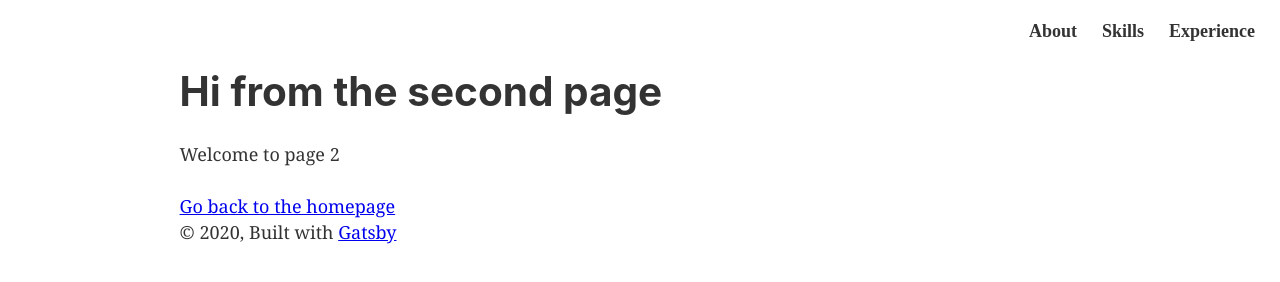
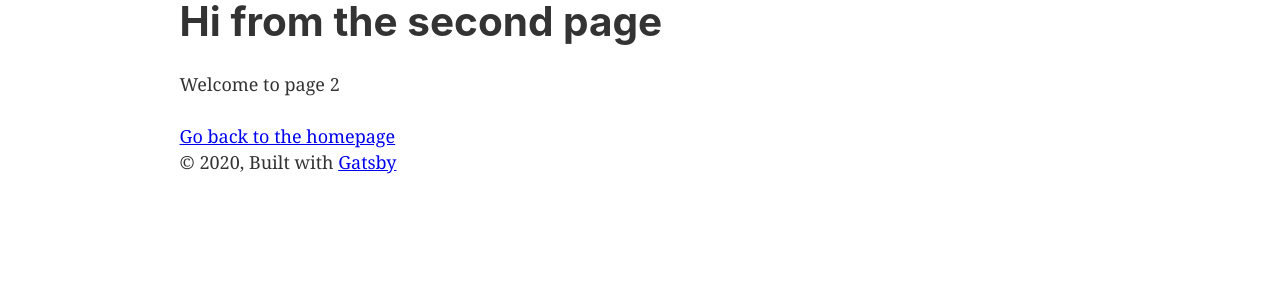
Before and after one commit to NZepeda/gatsby-portfolio, a Gatsby site: page /page-2 in a window 1280 px wide. Built offline with nearby package versions, Linux system fonts and the light colour scheme; Gatsby itself is replaced by a stand-in of ours; a web font is replaced by a local one.

Commit message:
Remove unecessary header

```diff
--- a/src/components/layout.js
+++ b/src/components/layout.js
@@ -9,23 +9,11 @@ import React from "react"
 import PropTypes from "prop-types"
 import { useStaticQuery, graphql } from "gatsby"
 
-import Header from "./header"
 import "./layout.css"
 
 const Layout = ({ children }) => {
-  const data = useStaticQuery(graphql`
-    query SiteTitleQuery {
-      site {
-        siteMetadata {
-          title
-        }
-      }
-    }
-  `)
-
   return (
     <>
-      <Header siteTitle={data.site.siteMetadata.title} />
       <div
         style={{
           margin: `0 auto`,
```
